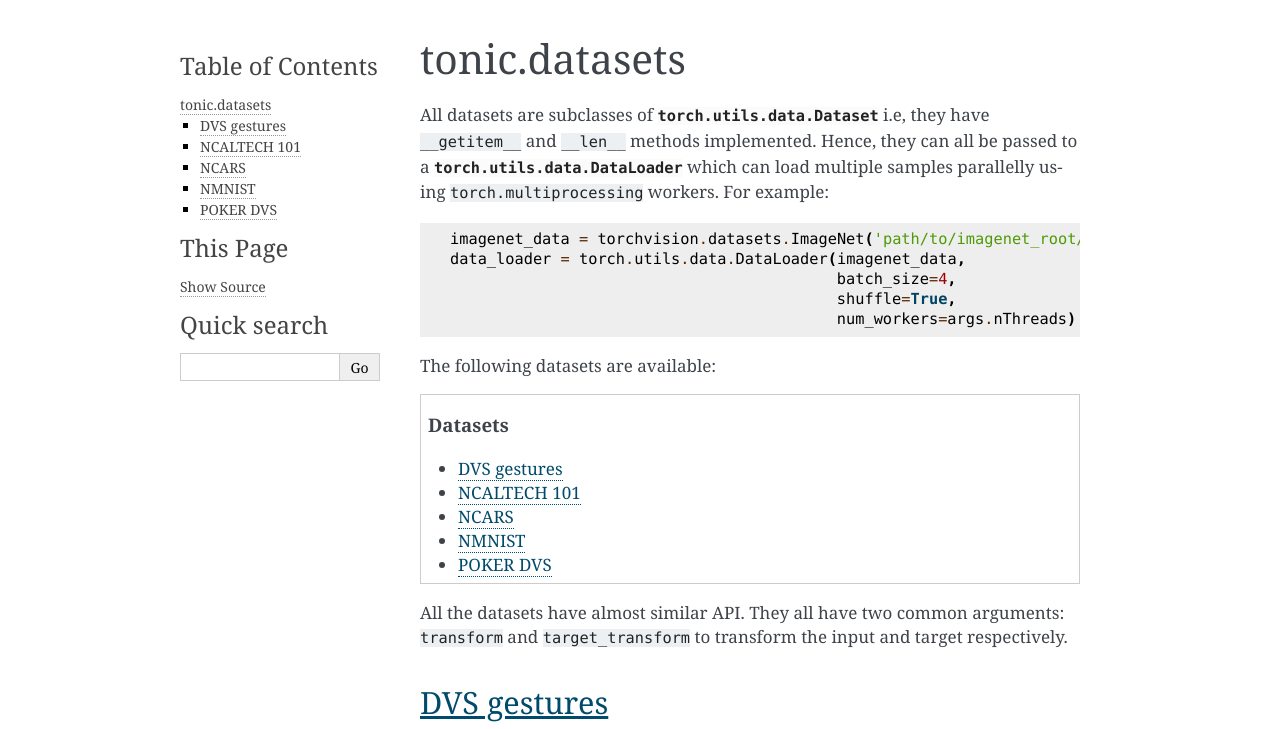
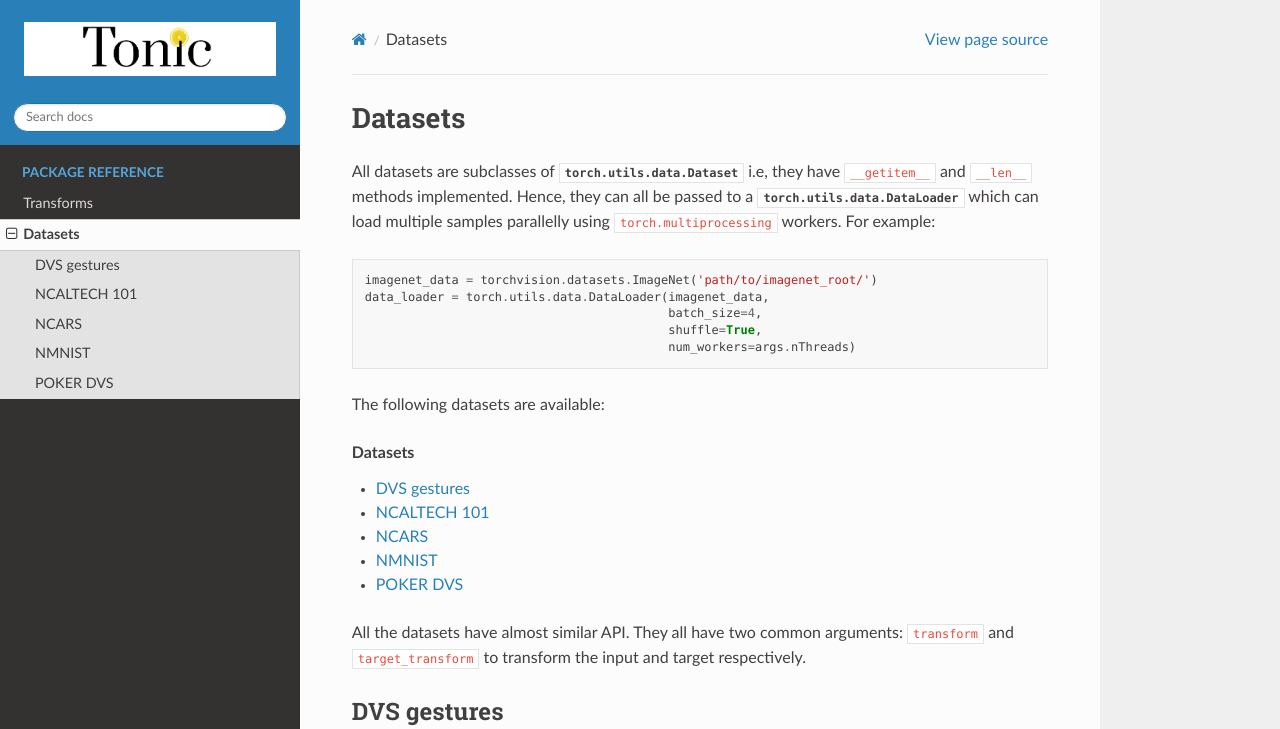
Before and after one commit to neuromorphs/tonic, a Sphinx documentation site: the page built from docs/datasets.rst, in a window 1280 px wide and 1400 px high, cut to the strip 0-729 px from the top of the window. Built offline with Sphinx 7.4.7 and the Read the Docs theme 2.0.0, drawn with Linux system fonts in a browser that asks for light colours; some of the changed text lies outside the part shown.

Commit message:
docs update

```diff
--- a/docs/conf.py
+++ b/docs/conf.py
@@ -12,6 +12,7 @@
 #
 import os
 import sys
+import sphinx_rtd_theme
 
 sys.path.insert(0, os.path.abspath(".."))
 
@@ -37,7 +38,7 @@ master_doc = "index"
 # Add any Sphinx extension module names here, as strings. They can be
 # extensions coming with Sphinx (named 'sphinx.ext.*') or your custom
 # ones.
-extensions = ["sphinx.ext.autodoc", "sphinx.ext.autosummary", "sphinx.ext.napoleon"]
+extensions = ["sphinx.ext.autodoc", "sphinx.ext.napoleon", "sphinx_rtd_theme"]
 
 # Napoleon settings
 napoleon_google_docstring = True
@@ -56,17 +57,11 @@ exclude_patterns = ["_build", "Thumbs.db", ".DS_Store"]
 # The theme to use for HTML and HTML Help pages.  See the documentation for
 # a list of builtin themes.
 #
-html_theme = "alabaster"
+html_theme = "sphinx_rtd_theme"
+html_logo = "../tonic-logo-padded.png"
+html_show_sourcelink = True
 
-html_theme_options = {
-    #    'logo': 'images/logo.png',
-    "description": "Augmentation for spike recordings",
-    "github_button": True,
-    "github_user": "neuromorphs",
-    "github_repo": "tonic",
-    "travis_button": True,
-    "codecov_button": True,
-}
+html_theme_options = {"logo_only": True, "display_github": True}
 
 # Add any paths that contain custom static files (such as style sheets) here,
 # relative to this directory. They are copied after the builtin static files,
--- a/docs/datasets.rst
+++ b/docs/datasets.rst
@@ -1,4 +1,4 @@
-tonic.datasets
+Datasets
 ==========================
 
 
--- /dev/null
+++ b/docs/requirements.txt
@@ -0,0 +1,2 @@
+sphinx>=3.0
+sphinx-rtd-theme
--- a/docs/transformations.rst
+++ b/docs/transformations.rst
@@ -1,4 +1,4 @@
-tonic.transforms
+Transforms
 ==========================
 
 .. currentmodule:: tonic.transforms
```
Also changed, not shown: .readthedocs.yml.
